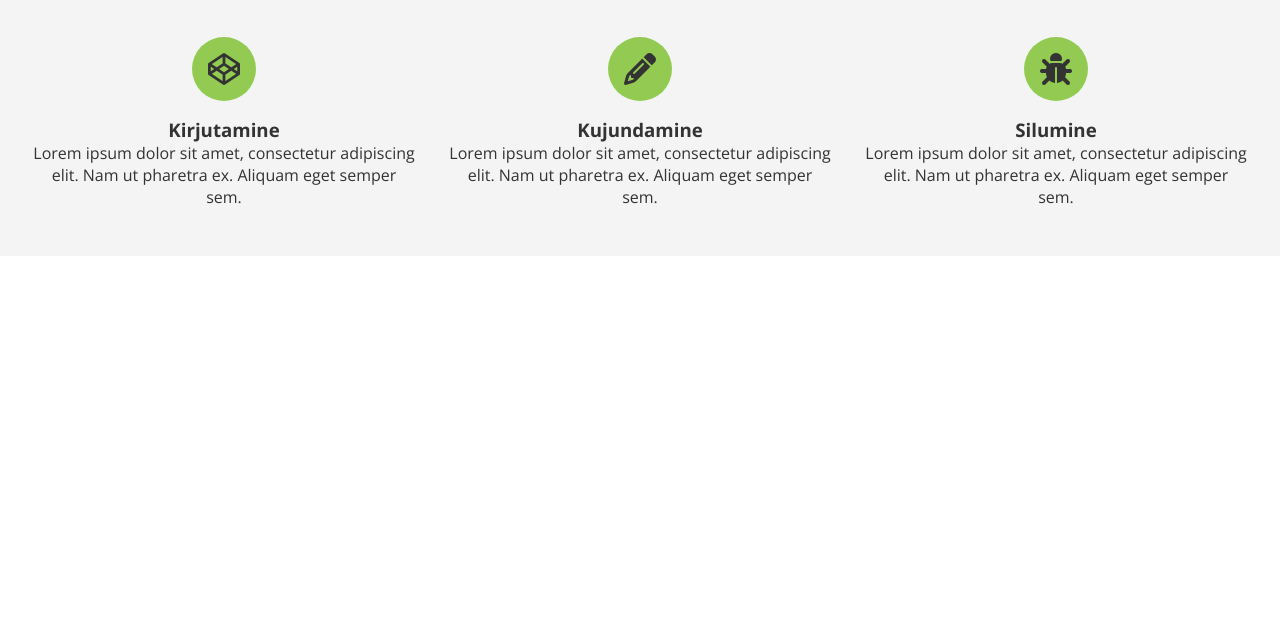
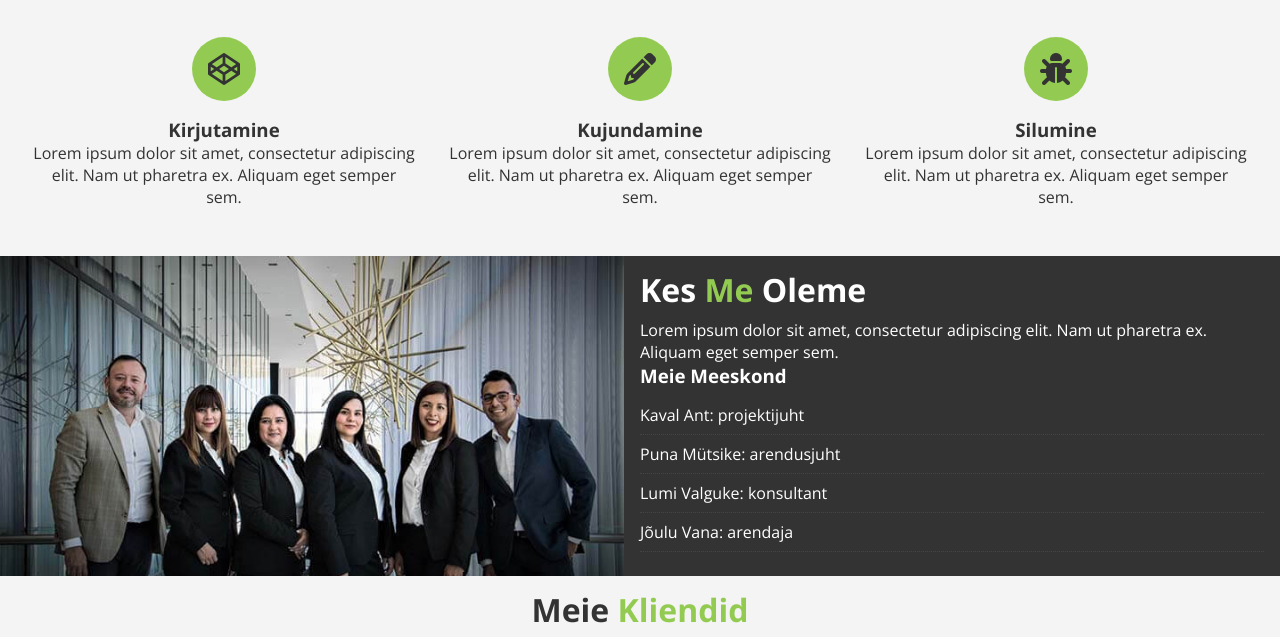
Before and after one commit to KaarelVv/Veebirakendused, a plain HTML site: page single_page/firma/index.html in a window 1280 px wide. Shown: the part 923-1560 px from the top of the page. Before the commit the page ends 1179 px from the top, so only its background shows below. Drawn offline with nearby package versions, Linux system fonts and the light colour scheme.

Commit message:
Kliendid

```diff
--- a/single_page/firma/css/styles.css
+++ b/single_page/firma/css/styles.css
@@ -89,6 +89,32 @@ a {
     border-radius: 50%;
     margin-bottom: 1rem;
 }
+#who{
+    display: flex;
+}
+#who div{
+    flex: 1;
+}
+#who .who-img{
+    background: url(../img/people.jpg) no-repeat center center/cover;
+}
+#who ul{
+    list-style: none;
+    margin: 0.5rem 0;
+}
+#who ul li{
+    padding: 0.5rem 0;
+    border-bottom: #444 dotted 1px;
+}
+#clients .items{
+    display: flex;
+    justify-content: center;
+}
+#clients .items img{
+    display: block;
+    width: 60%;
+    margin: auto;
+}
 
 .heading {
     font-size: 4rem;
@@ -135,3 +161,7 @@ a {
     background: #f4f4f4;
     color: #333;
 }
+.bg-dark{
+    background: #333;
+    color: #fff;
+}
--- a/single_page/firma/index.html
+++ b/single_page/firma/index.html
@@ -43,7 +43,6 @@
                         <p>
                             Lorem ipsum dolor sit amet, consectetur adipiscing elit. Nam ut pharetra ex. Aliquam
                             eget semper sem.
-
                         </p>
                     </div>
                 </div>
@@ -54,7 +53,6 @@
                         <p>
                             Lorem ipsum dolor sit amet, consectetur adipiscing elit. Nam ut pharetra ex. Aliquam
                             eget semper sem.
-
                         </p>
                     </div>
                 </div>
@@ -65,7 +63,6 @@
                         <p>
                             Lorem ipsum dolor sit amet, consectetur adipiscing elit. Nam ut pharetra ex. Aliquam
                             eget semper sem.
-
                         </p>
                     </div>
                 </div>
@@ -74,10 +71,33 @@
         </div>
     </section>
     <section id="who">
-
+        <div class="who-img"></div>
+        <div class="bg-dark p-1">
+            <h2 class="m-heading">Kes <span class="text-primary">Me </span>Oleme</h2>
+            <p>
+                Lorem ipsum dolor sit amet, consectetur adipiscing elit. Nam ut pharetra ex. Aliquam
+                eget semper sem.
+            </p>
+            <h3>Meie Meeskond</h3>
+            <ul>
+                <li>Kaval Ant: projektijuht</li>
+                <li>Puna Mütsike: arendusjuht</li>
+                <li>Lumi Valguke: konsultant</li>
+                <li>Jõulu Vana: arendaja</li>
+            </ul>
+        </div>
     </section>
     <section id="clients">
-
+        <div class="bg-light py-1">
+            <h2 class="m-heading text-center">Meie <span class="text-primary">Kliendid</span></h2>
+            <div class="py-1 items">
+                <div><img src="../firma/img/logo1.png" alt="Klient1"></div>
+                <div><img src="../firma/img/logo2.png" alt="Klient2"></div>
+                <div><img src="../firma/img/logo3.png" alt="Klient3"></div>
+                <div><img src="../firma/img/logo4.png" alt="Klient4"></div>
+                <div><img src="../firma/img/logo5.png" alt="Klient5"></div>
+            </div>
+        </div>
     </section>
     <section id="contacts">
 
```
